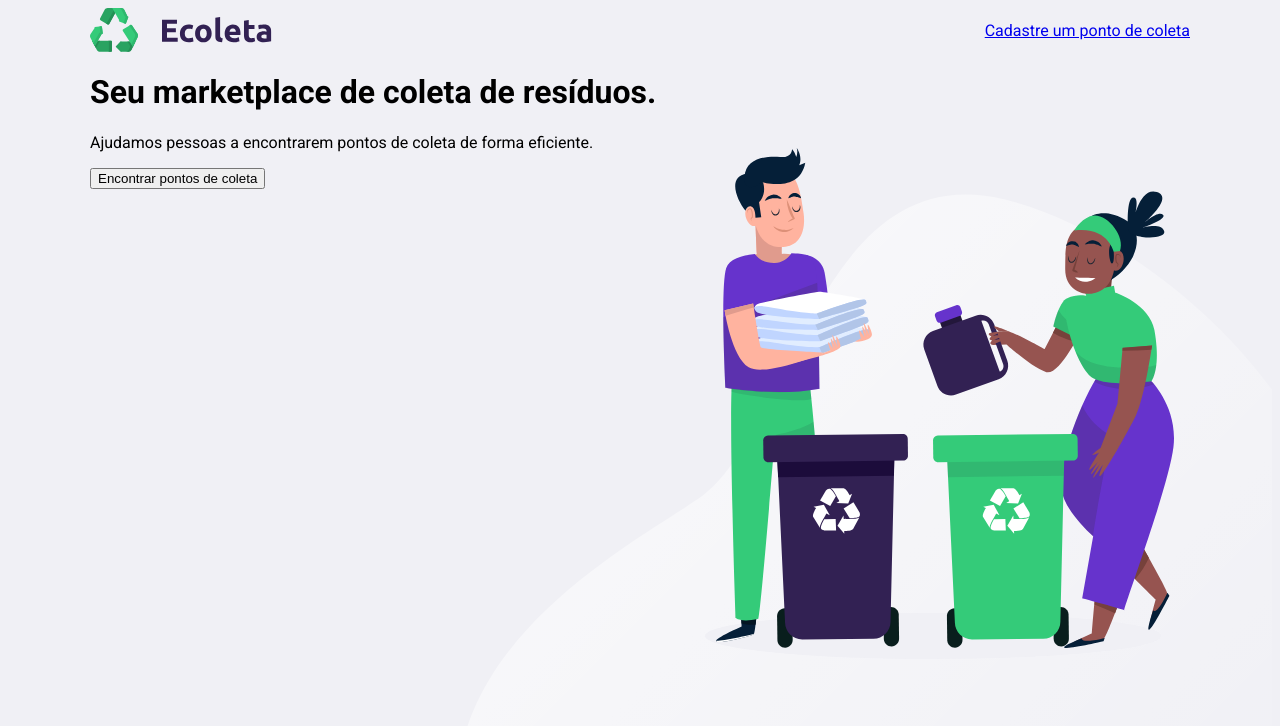
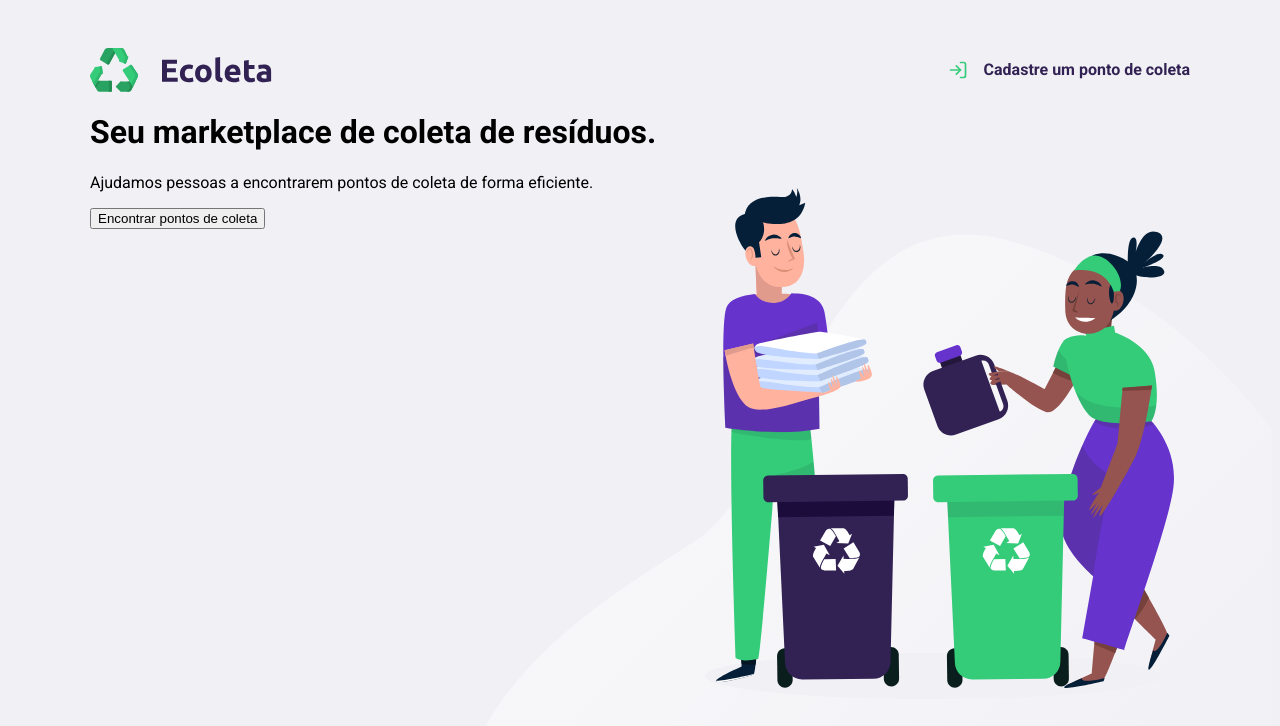
Before and after one commit to MatheusRodri/full_ecoleta-discovery, a plain HTML site: page index.html in a window 1280 px wide. Drawn offline with Linux system fonts and the light colour scheme.

Commit message:
change home page

```diff
--- a/index.html
+++ b/index.html
@@ -1,4 +1,4 @@
-<!--Falta 45:00-->
+<!--Falta 40:00-->
 
 <!DOCTYPE html>
 <html lang="pt_br">
@@ -20,7 +20,10 @@
         <div class="content">
             <header>
                 <img src="/assets/logo.svg" alt="Logo ecoleta">
-                <a href="cadastro.html">Cadastre um ponto de coleta</a>
+                <a href="cadastro.html">
+                    <span></span>
+                    Cadastre um ponto de coleta
+                </a>
             </header>
 
             <h1>Seu marketplace de coleta de resíduos.</h1>
--- a/styles/main.css
+++ b/styles/main.css
@@ -4,6 +4,10 @@ html {
 
 body{
     background: #f0f0f5;
+}
+
+a{
+    text-decoration: none;
 }
 
 #page-home{
@@ -19,7 +23,22 @@ body{
     margin: 0 auto;
 }
 #page-home header{
+    margin-top: 48px;
      display: flex;
      align-items: center;
      justify-content: space-between;
  }
+#page-home header a{
+    display: flex;
+    color:#322153;
+    font-weight: 700;
+
+}
+#page-home header a span{
+    margin-right: 16px;
+    display: flex;
+    background-image: url("../assets/log-in.svg");
+
+    width: 20px;
+    height: 20px;
+}
```
